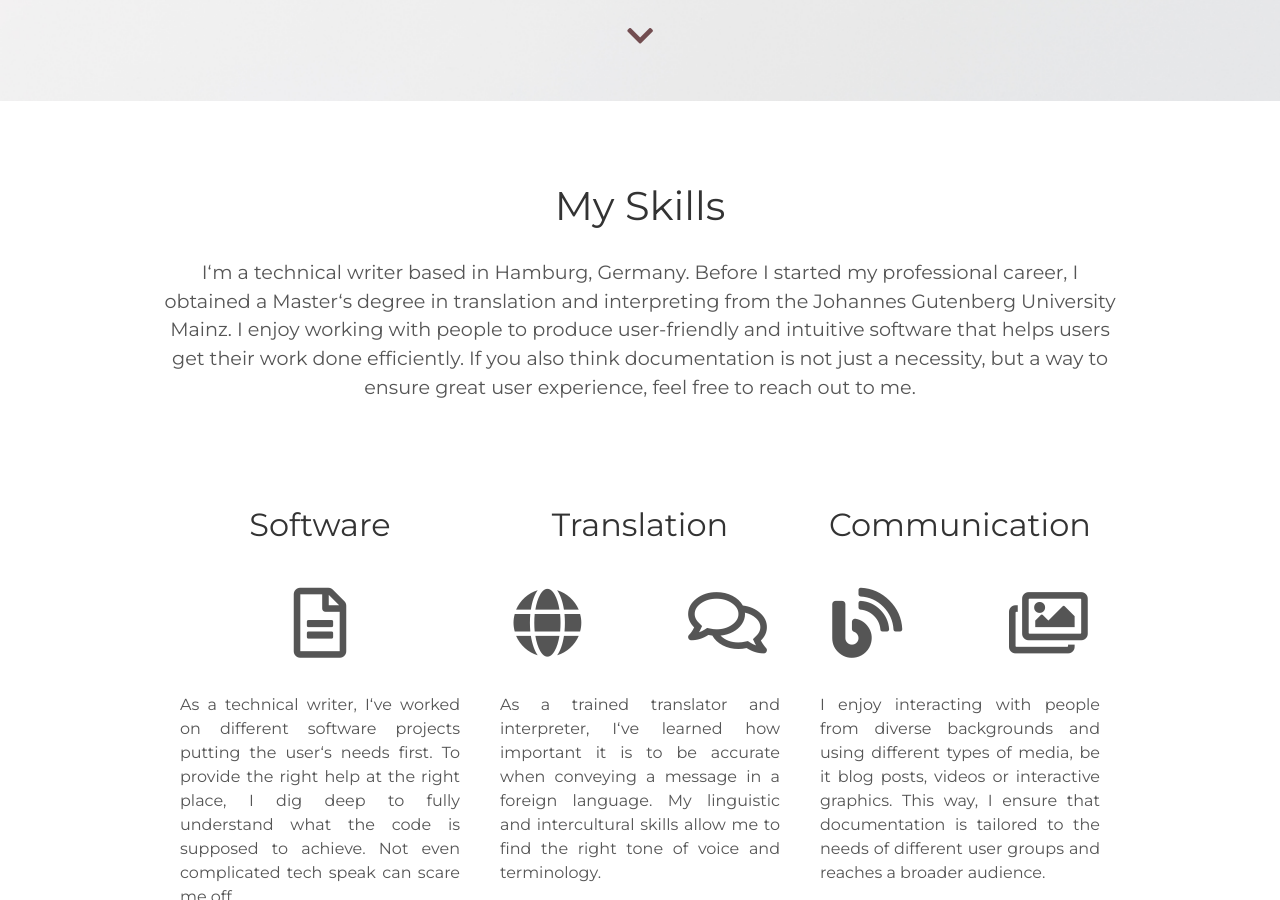
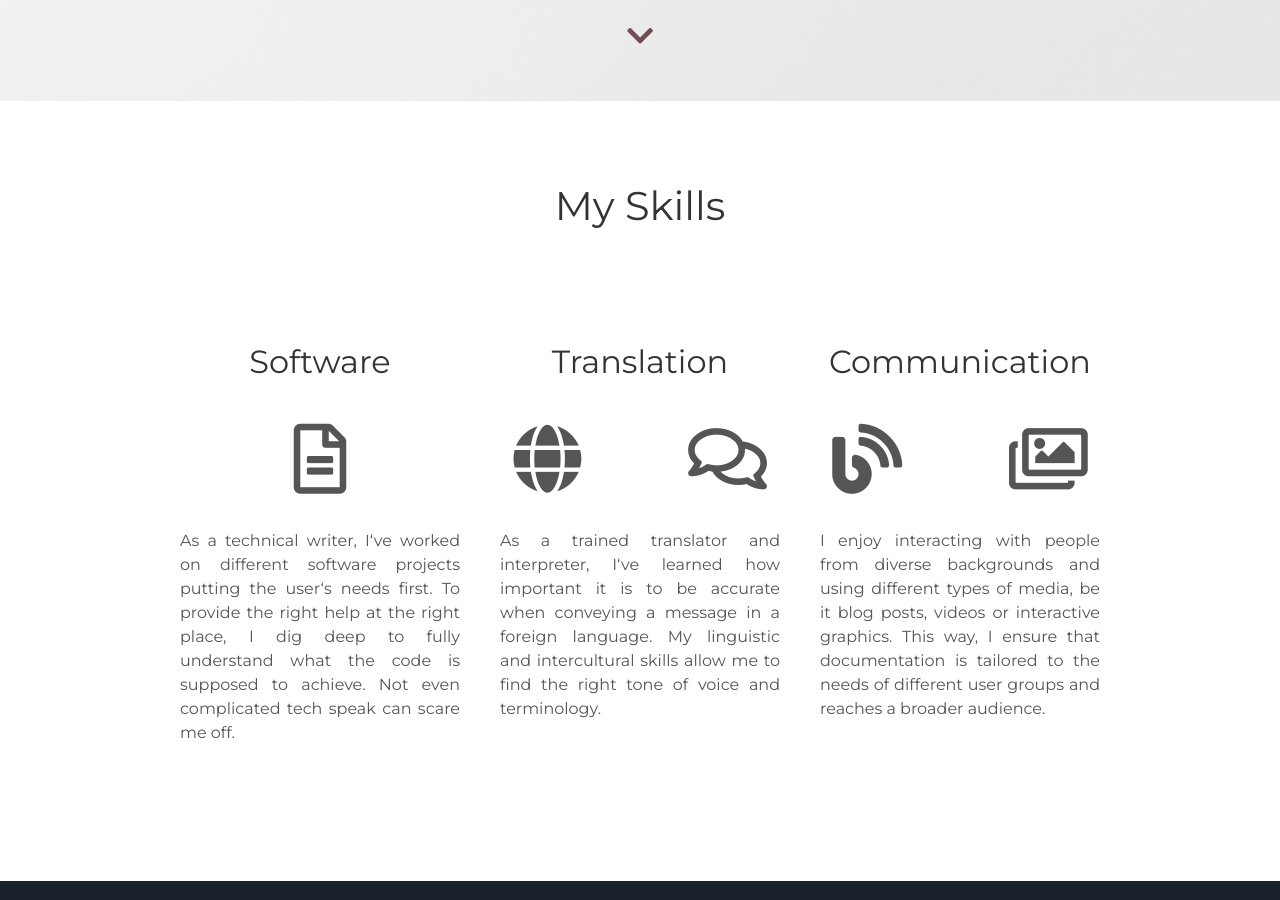
Before and after one commit to mbaudewig/mbaudewig.github.io, a Jekyll site: the page built from index.html, in a window 1280 px wide and 900 px high, scrolled down 799 px. Built offline with Jekyll 4.4.1, drawn with Linux system fonts in a browser that asks for light colours.

Commit message:
Update _config.yml

```diff
--- a/_config.yml
+++ b/_config.yml
@@ -6,10 +6,6 @@ description: Mareike Baudewig's professional portfolio site
 
 # User settings
 username: Mareike Baudewig
-user_description: |
-  I‘m a technical writer based in Hamburg, Germany. Before I started my professional career, I obtained a Master‘s degree in translation and interpreting from the Johannes Gutenberg University Mainz. I enjoy working with people to produce user-friendly and intuitive software that helps users get their work done efficiently.
-
-  If you also think documentation is not just a necessity, but a way to ensure great user experience, feel free to reach out to me.
 user_title: Technical Writer
 email: mareikebaudewig@gmail.com
 
```
